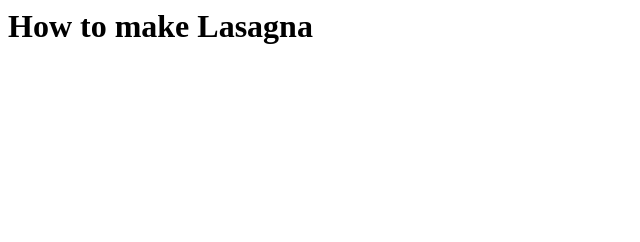
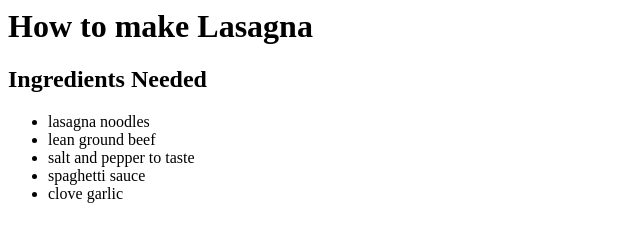
Before and after one commit to andrehebra/recipe-website, a plain HTML site: page recipes/lasagna.html in a window 1280 px wide. Shown: the whole page, without its empty margins (0-640 px from the left). Drawn offline with Linux system fonts and the light colour scheme.

Commit message:
added lasagna ingredients

```diff
--- a/recipes/lasagna.html
+++ b/recipes/lasagna.html
@@ -7,5 +7,16 @@
     </head>
     <body>
         <h1>How to make Lasagna</h1>
+
+        <h2>Ingredients Needed</h2>
+
+        <ul>
+            <li>lasagna noodles</li>
+            <li>lean ground beef</li>
+            <li>salt and pepper to taste</li>
+            <li>spaghetti sauce</li>
+            <li>clove garlic</li>
+
+        </ul>
     </body>
 </html>
```
